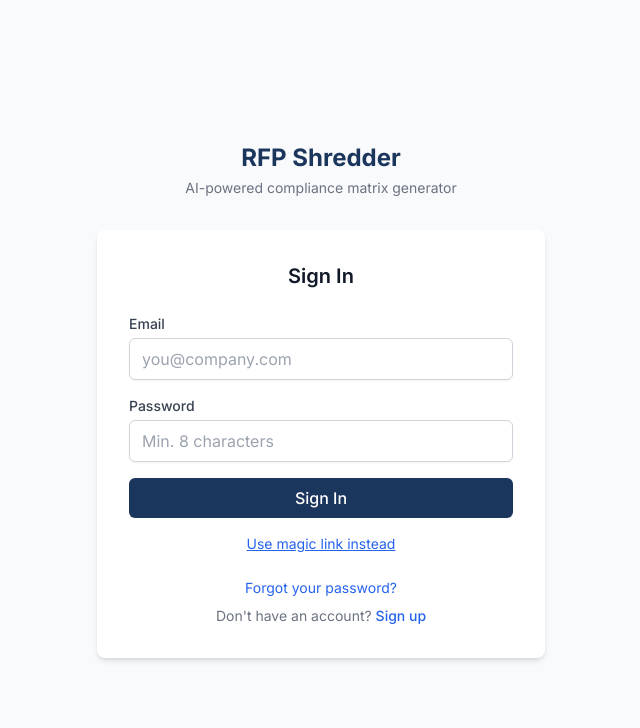
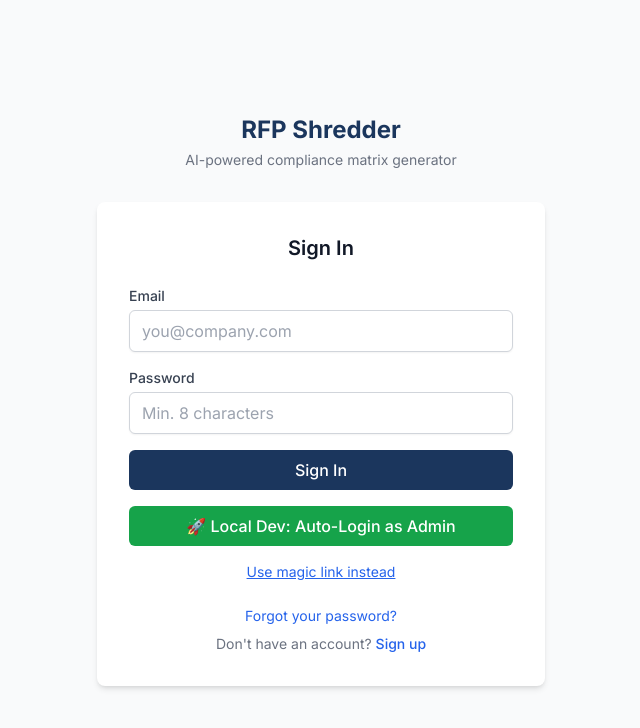
Before and after one commit to andrickjohn/rfpshredder, a Next.js app: page /login in a window 1280 px wide. Shown: the top 728 px of the page, without its empty margins (319-959 px from the left). Built offline with nearby package versions, Linux system fonts and the light colour scheme; no server answers.

Commit message:
Add local dev auto-login button and dev password reset script

```diff
--- a/package.json
+++ b/package.json
@@ -12,6 +12,7 @@
     "@anthropic-ai/sdk": "^0.78.0",
     "@supabase/ssr": "^0.8.0",
     "@supabase/supabase-js": "^2.97.0",
+    "dotenv": "^17.3.1",
     "exceljs": "^4.4.0",
     "mammoth": "^1.11.0",
     "next": "14.2.35",
--- a/src/components/auth/auth-form.tsx
+++ b/src/components/auth/auth-form.tsx
@@ -164,6 +164,36 @@ export function AuthForm({ mode }: AuthFormProps) {
                 ? 'Send Magic Link'
                 : 'Send Reset Link'}
       </button>
+
+      {process.env.NODE_ENV === 'development' && mode === 'login' && (
+        <button
+          type="button"
+          onClick={async (e) => {
+            e.preventDefault();
+            setEmail('admin@automatemomentum.com');
+            setPassword('password123');
+            // we need to set the state and then call the api immediately
+            // because setState is async
+            setLoading(true);
+            setError(null);
+            setMessage(null);
+            const { error: signInError } = await supabase.auth.signInWithPassword({
+              email: 'admin@automatemomentum.com',
+              password: 'password123',
+            });
+            if (signInError) {
+              setError('Failed to auto-login. Did you run the set-dev-password script?');
+              setLoading(false);
+              return;
+            }
+            router.push('/dashboard');
+            router.refresh();
+          }}
+          className="w-full mt-2 py-2 px-4 bg-green-600 text-white font-medium rounded-md hover:bg-green-700 transition-colors"
+        >
+          🚀 Local Dev: Auto-Login as Admin
+        </button>
+      )}
     </form>
   );
 }
```
Also changed, not shown: scripts/set-dev-password.js (added, +36 -0 lines), 1 other file (tests, documents, lock files or other folders).
